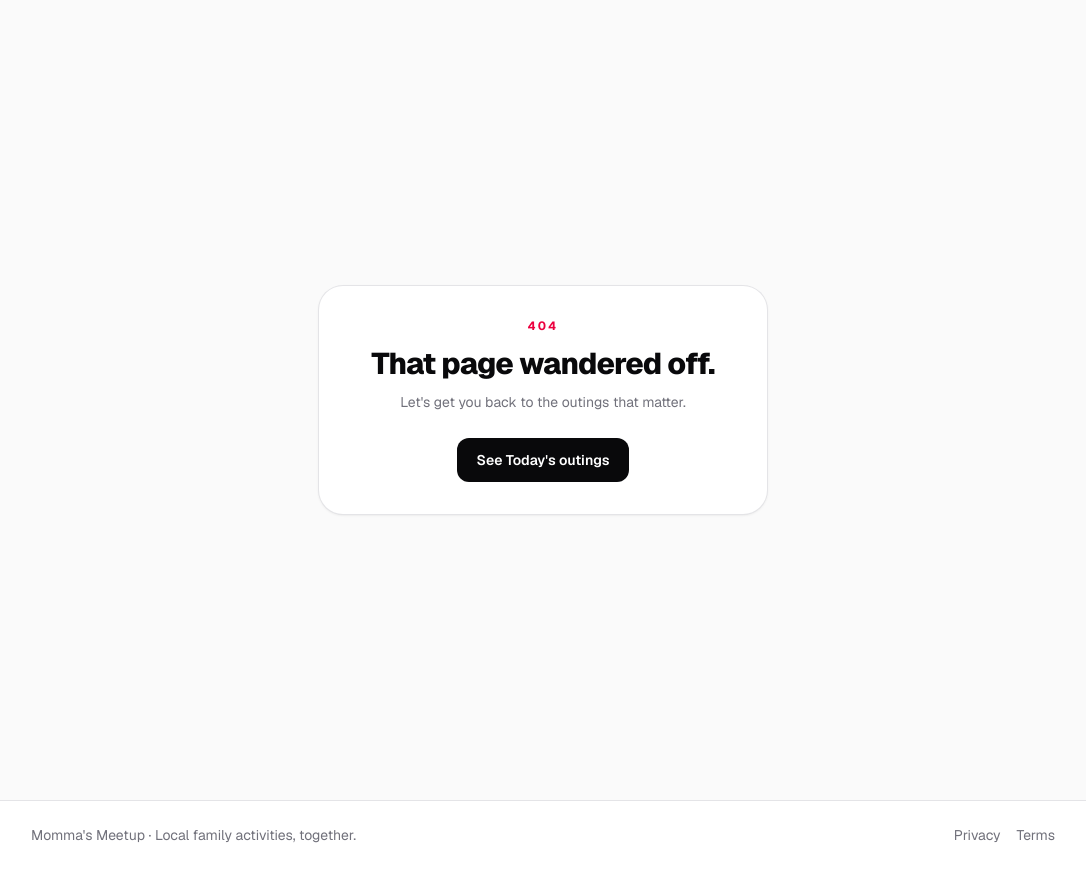
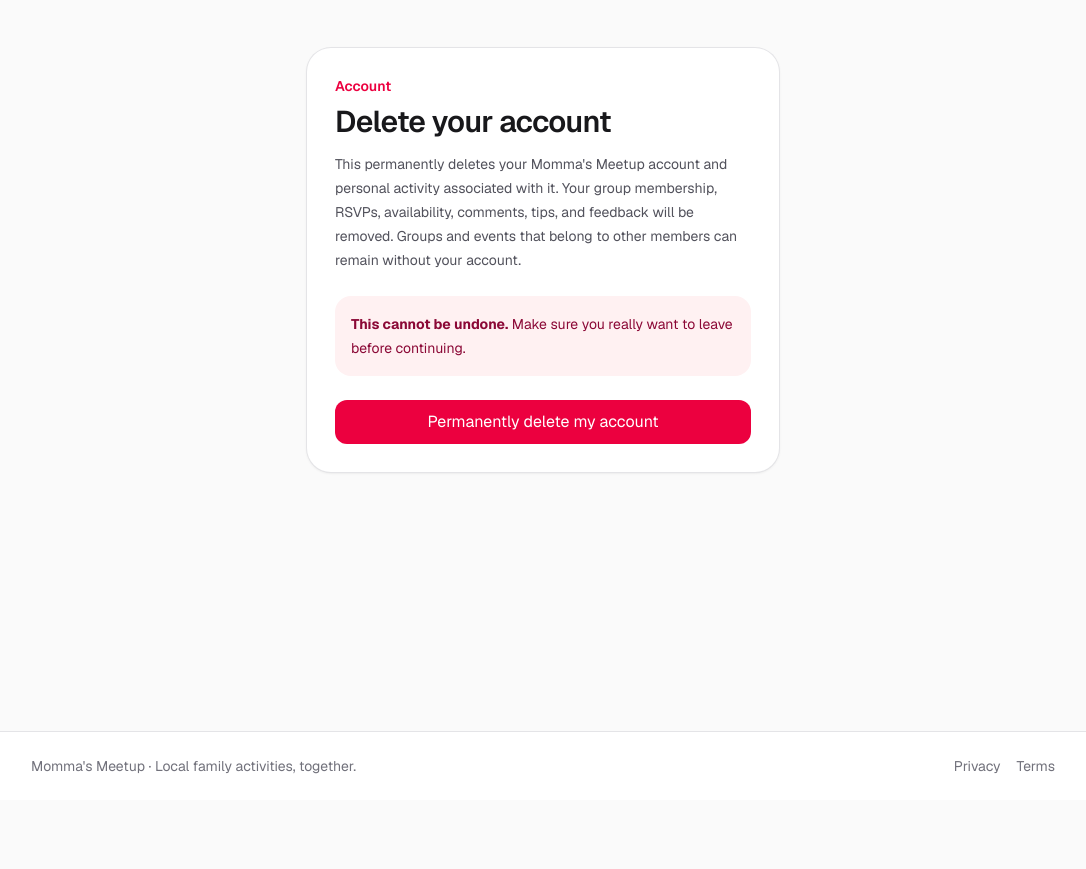
Before and after one commit to chrisSmalling/momma-s-group, a Next.js app: page /account/delete in a window 1280 px wide. Before the commit this address had no page. Shown: the whole page, without its empty margins (97-1183 px from the left). After the commit the page ends 800 px from the top, so only its background shows below. Built offline with nearby package versions, Linux system fonts and the light colour scheme.

Commit message:
Add in-app account deletion page

```diff
--- /dev/null
+++ b/src/app/account/delete/page.tsx
@@ -0,0 +1,34 @@
+import type { Metadata } from "next";
+import { deleteAccount } from "./actions";
+
+export const metadata: Metadata = {
+  title: "Delete account · Momma's Meetup",
+  description: "Permanently delete your Momma's Meetup account.",
+};
+
+export default function DeleteAccountPage() {
+  return (
+    <main className="mx-auto w-full max-w-lg px-5 py-12 text-zinc-900">
+      <section className="rounded-3xl bg-white p-7 shadow-sm ring-1 ring-zinc-200">
+        <p className="text-sm font-semibold text-rose-600">Account</p>
+        <h1 className="mt-2 text-3xl font-semibold tracking-tight">Delete your account</h1>
+        <p className="mt-3 text-sm leading-6 text-zinc-600">
+          This permanently deletes your Momma&apos;s Meetup account and personal activity associated with it.
+          Your group membership, RSVPs, availability, comments, tips, and feedback will be removed.
+          Groups and events that belong to other members can remain without your account.
+        </p>
+        <div className="mt-6 rounded-2xl bg-rose-50 p-4 text-sm leading-6 text-rose-900">
+          <strong>This cannot be undone.</strong> Make sure you really want to leave before continuing.
+        </div>
+        <form action={deleteAccount} className="mt-6">
+          <button
+            type="submit"
+            className="min-h-11 w-full rounded-xl bg-rose-600 px-5 text-sm font-semibold text-white hover:bg-rose-700 focus-visible:outline-none focus-visible:ring-2 focus-visible:ring-rose-500 focus-visible:ring-offset-2"
+          >
+            Permanently delete my account
+          </button>
+        </form>
+      </section>
+    </main>
+  );
+}
```
